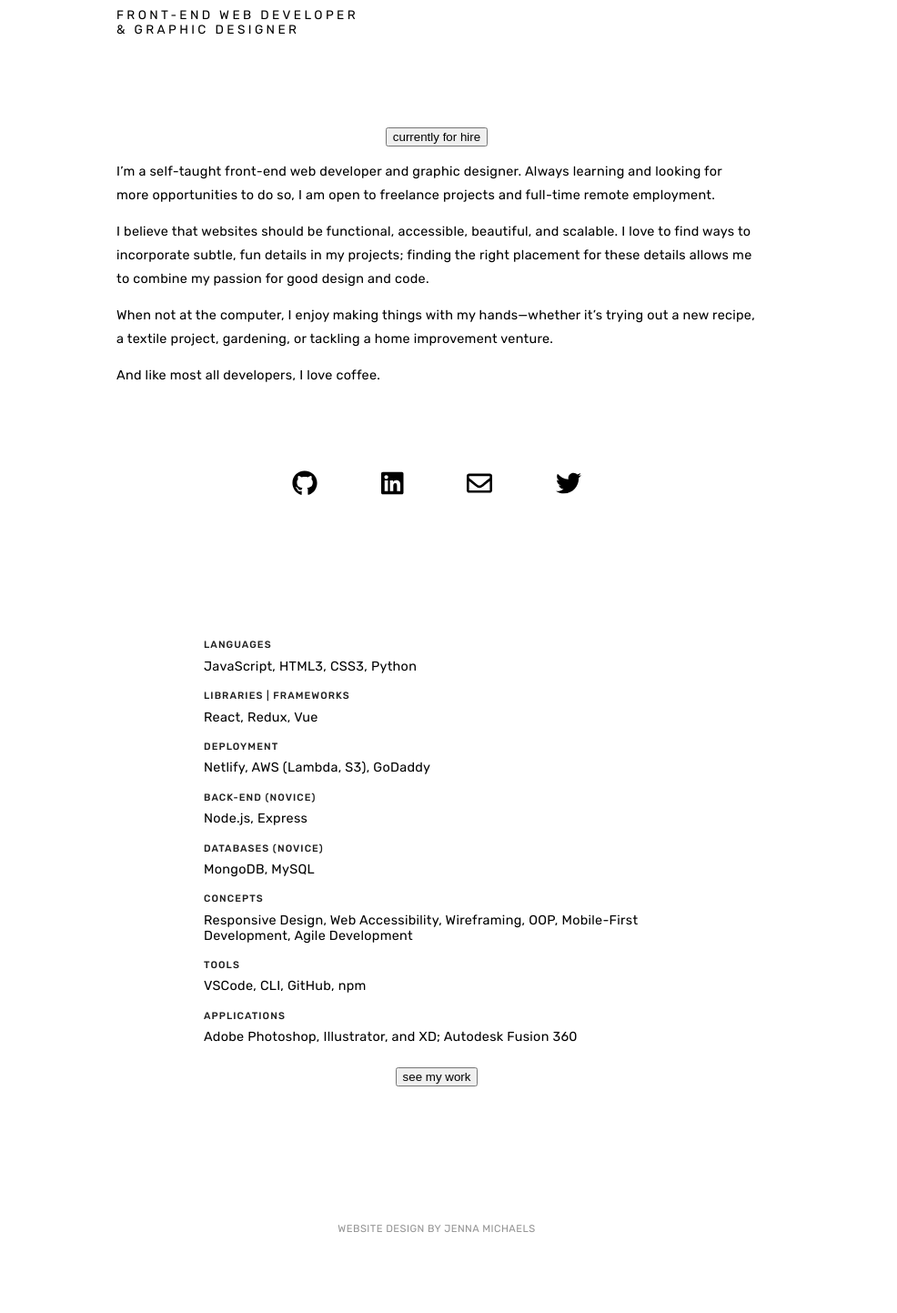
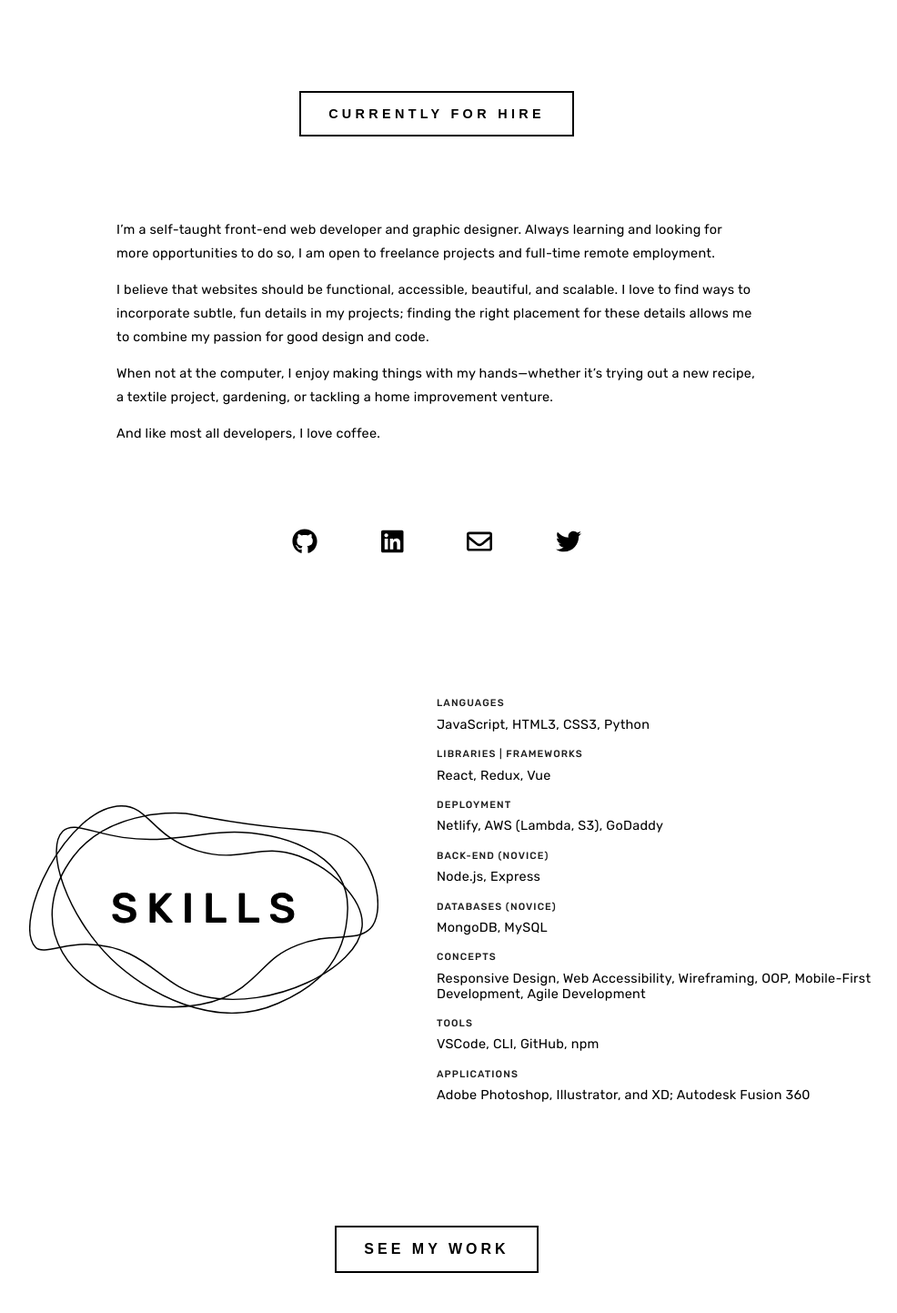
Before and after one commit to jenna-m/portfolio, a React (Create React App) app: page / in a window 1280 px wide. Shown: the part 367-1810 px from the top of the page at 91% size, without its empty margins (160-1146 px from the left). Before the commit the page ends 1774 px from the top, so only its background shows below. Built offline with nearby package versions, Linux system fonts and the light colour scheme.

Commit message:
Update index.css

```diff
--- a/src/index.css
+++ b/src/index.css
@@ -1,10 +1,4 @@
 /*
-Highlighter background effect:
-  background-image: linear-gradient(180deg, transparent 50%, rgba(197, 197, 197, 0.5) 0);
-  background-position-y: -1px;
-  background-position-x: 1px;
-  background-repeat: no-repeat;
-
 Fonts:
 Serif:
   font-family: 'Roboto Slab', 'Palatino', 'Georgia', serif;
@@ -68,23 +62,23 @@ a {
 }
 
 .navbar--hidden {
-    top: -115px;
+    top: -100px;
 }
 
 #nav-logo img {
-  height: 110px;
+  height: 90px;
 }
 
 #menu {
-  height: 110px;
+  height: 90px;
 }
 
 #menu li {
   display: inline-block;
   padding: 35px 40px;
-  font-size: 1.4em;
+  font-size: 1.3em;
   font-weight: 200;
-  letter-spacing: .1em;
+  letter-spacing: .15em;
   text-transform: lowercase;
 }
 
@@ -104,14 +98,14 @@ a {
 
 /* Footer */
 .footer {
-  margin: 150px 0px 50px 0px;
+  margin: 100px 0px 50px 0px;
   width: 100%;
   display: flex;
   justify-content: center;
-  font-size: .7em;
+  font-size: .65em;
   text-transform: uppercase;
   letter-spacing: .04em;
-  color: #949494;
+  color: #cccccc;
 }
 
 
@@ -143,7 +137,7 @@ a {
 
 #logo-splash {
   width: 55%;
-  margin: 75px 0px 100px 0px;
+  margin: 25px 0px 100px 0px;
   display: flex;
   flex-direction: column;
   align-content: flex-start;
@@ -162,30 +156,47 @@ a {
   letter-spacing: .25em;
 }
 
-.home-button {
-  margin: 15px 0px 75px;
+/* Home sliding button styling */
+button:hover{cursor: pointer}
+button {
+  padding: 15px 30px;
+  margin: 10px 0px 75px;
+  overflow: hidden;
+  position: relative;
+  background: transparent;
+  border: 2px solid #000000;
+  text-transform: uppercase;
+  letter-spacing: .25em;
+  font-weight: 700;
+  font-size: 1em;
+  color: #000000;
 }
 
-#link-button {
+/*button:before (attr data-hover)*/
+button:hover:before{opacity: 1; transform: translate(0,0);}
+button:before {
+  content: attr(data-hover);
+  position: absolute;
+  top: 1.1em;
+  left: 0;
   width: 100%;
-  padding: 10px 20px;
-  background-color: #ffffff;
-  border: 1px solid #000000;
-  border-radius: 5px;
-  font-family: 'Rubik', 'Arial', sans-serif;
-  font-size: 1em;
-  font-weight: 500;
-  text-align: center;
   text-transform: uppercase;
-  letter-spacing: .2em;
-  color: #000000;
-  transition: all .2s ease-in-out .2s;
+  letter-spacing: .3em;
+  font-weight: 700;
+  font-size: .9em;
+  opacity: 0;
+  transform: translate(-100%,0);
+  transition: all .4s ease-in-out;
 }
 
-#link-button:hover {
-  background-color: #000000;
-  color: #ffffff;
-  cursor: pointer;
+/*button div (button text before hover)*/
+button:hover div{opacity: 0; transform: translate(100%,0)}
+button div {
+  text-transform: uppercase;
+  letter-spacing: .3em;
+  font-weight: 700;
+  font-size: .9em;
+  transition: all .4s ease-in-out;
 }
 
 #social-links {
@@ -233,7 +244,7 @@ a {
 }
 
 #skills-section {
-  margin-top: 150px;
+  margin: 150px 0px 100px;
   width: 80%;
   display: flex;
   flex-direction: row;
@@ -242,12 +253,16 @@ a {
   align-items: center;
 }
 
-#skills-header {
+#skills-img {
   width: 50%;
   display: flex;
   flex-direction: column;
   justify-content: center;
   align-items: center;
+}
+
+#skills-img img {
+  width: 75%;
 }
 
 #see-work {
@@ -629,6 +644,13 @@ textarea {
     font-size: .75em;
   }
 
+  #social-links li {
+    padding: 0px 5vw 0px 5vw;
+    display: inline;
+    font-size: 1.75em;
+  }
+
+
   /* About */
   #about-section {
     width: 90%;
@@ -877,7 +899,7 @@ textarea {
   }
 
   #social-links li {
-    padding: 0px 10vw 0px 10vw;
+    padding: 0px 7vw 0px 7vw;
     display: inline;
     font-size: 1.75em;
   }
```
